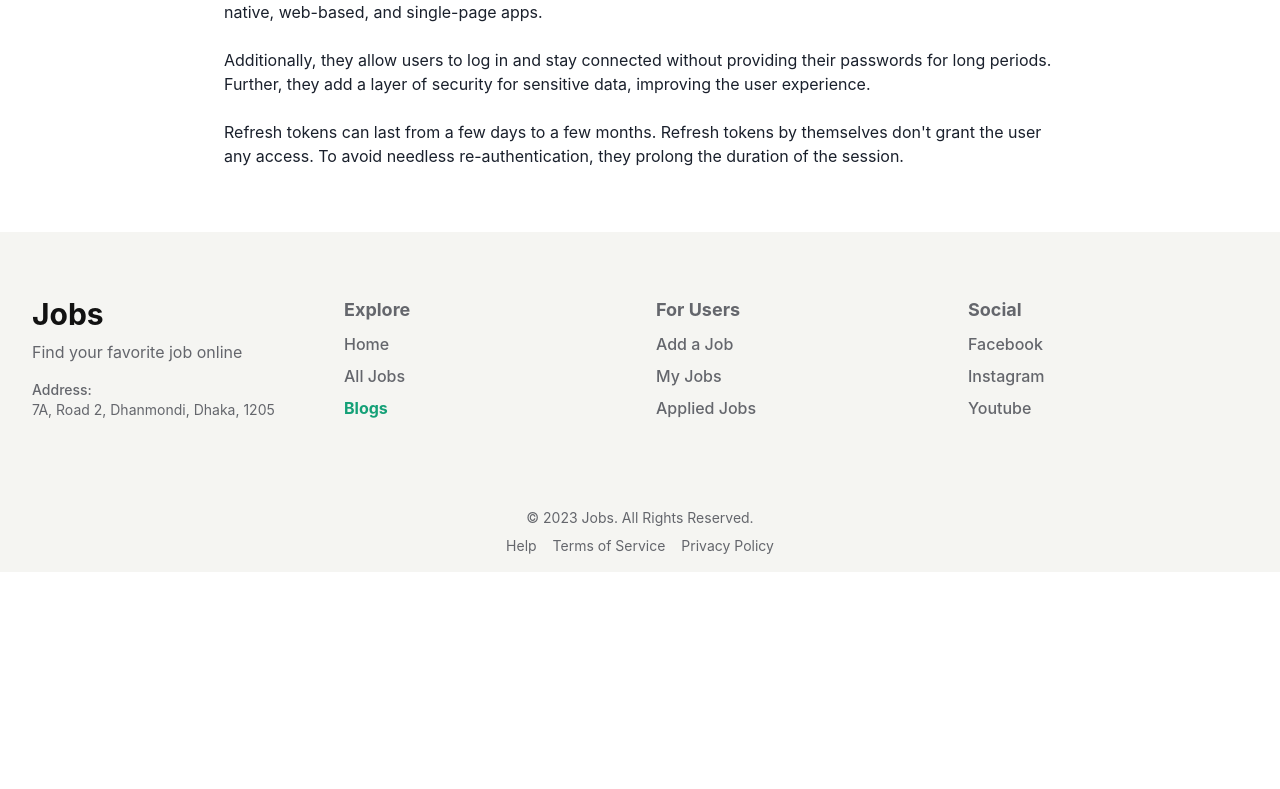
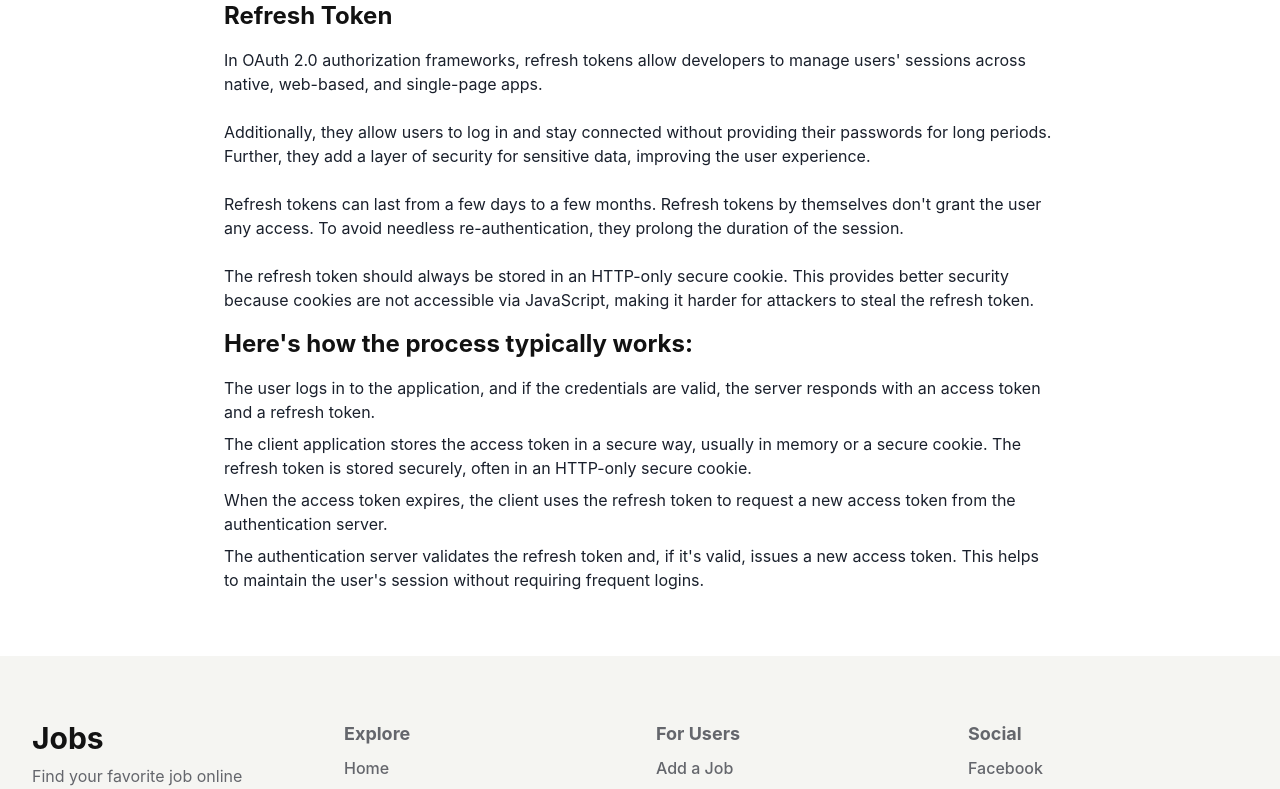
Before and after one commit to mehediy/job-board-frontend, a React app: page /blogs/access-token in a window 1280 px wide. Shown: the part 517-1306 px from the top of the page. Before the commit the page ends 1089 px from the top, so only its background shows below. Built offline with nearby package versions, Linux system fonts and the light colour scheme; no server answers; the HTML template or start-up script is replaced by a standard one.

Commit message:
updated blog post

```diff
--- a/src/constants/BlogAccessToken.jsx
+++ b/src/constants/BlogAccessToken.jsx
@@ -11,6 +11,10 @@ const BlogAccessToken = () => {
         features like signatures.
         <br />
         <br />
+        It is typically stored in memory or in a browser's local storage.
+        However, local storage is susceptible to cross-site scripting (XSS)
+        attacks, so it's important to secure it properly. Modern best practices
+        often involve using HTTP-only secure cookies for access tokens.
       </p>
       <h2 className="heading-2">Refresh Token</h2>
       <p>
@@ -23,7 +27,34 @@ const BlogAccessToken = () => {
         Refresh tokens can last from a few days to a few months. Refresh tokens
         by themselves don't grant the user any access. To avoid needless
         re-authentication, they prolong the duration of the session.
+        <br />
+        <br />
+        The refresh token should always be stored in an HTTP-only secure cookie.
+        This provides better security because cookies are not accessible via
+        JavaScript, making it harder for attackers to steal the refresh token.
       </p>
+      <h2 className="heading-2">Here's how the process typically works:</h2>
+
+      <ul className="space-y-2">
+        <li>
+          The user logs in to the application, and if the credentials are valid,
+          the server responds with an access token and a refresh token.
+        </li>
+        <li>
+          The client application stores the access token in a secure way,
+          usually in memory or a secure cookie. The refresh token is stored
+          securely, often in an HTTP-only secure cookie.
+        </li>
+        <li>
+          When the access token expires, the client uses the refresh token to
+          request a new access token from the authentication server.
+        </li>
+        <li>
+          The authentication server validates the refresh token and, if it's
+          valid, issues a new access token. This helps to maintain the user's
+          session without requiring frequent logins.
+        </li>
+      </ul>
     </div>
   );
 };
--- a/src/constants/BlogExplain.jsx
+++ b/src/constants/BlogExplain.jsx
@@ -4,18 +4,45 @@ const BlogExplain = () => {
   return (
     <div className="padding max-w-4xl mx-auto space-y-4">
       <h1 className="heading-1">Explanation code of this website</h1>
-      <h2 className="heading-2"></h2>
+      <h2 className="heading-2">Frontend Development (React):</h2>
       <p>
+        Create the frontend using React.
         <br />
-
         <br />
-
+        Implement the user interface for registration and login forms. Used
+        Firebase Authentication for user registration and login.
+        <br />
         <br />
       </p>
-      <h2 className="heading-2"></h2>
+      <h2 className="heading-2">Backend Development (Node.js and Express):</h2>
       <p>
+        Set up a Node.js and Express server to handle API requests.
         <br />
-
+        <br />
+        Create RESTful API endpoints for actions like adding jobs, filtering
+        jobs, updating/deleting jobs, and handling job applications. <br />
+        <br />
+        Implement JWT (JSON Web Tokens) for authentication. <br />
+        <br />
+        Verify JWT tokens on protected routes to ensure only authorized users
+        can access them.
+        <br />
+        <br />
+      </p>
+      <h2 className="heading-2">Database (MongoDB):</h2>
+      <p>
+        Use MongoDB as the database to store job listings, user data, and
+        application data.
+        <br />
+        <br />
+        Create RESTful API endpoints for actions like adding jobs, filtering
+        jobs, updating/deleting jobs, and handling job applications. <br />
+        <br />
+        Implement JWT (JSON Web Tokens) for authentication. <br />
+        <br />
+        Verify JWT tokens on protected routes to ensure only authorized users
+        can access them.
+        <br />
         <br />
       </p>
     </div>
```
Also changed, not shown: 1 other file (tests, documents, lock files or other folders).
